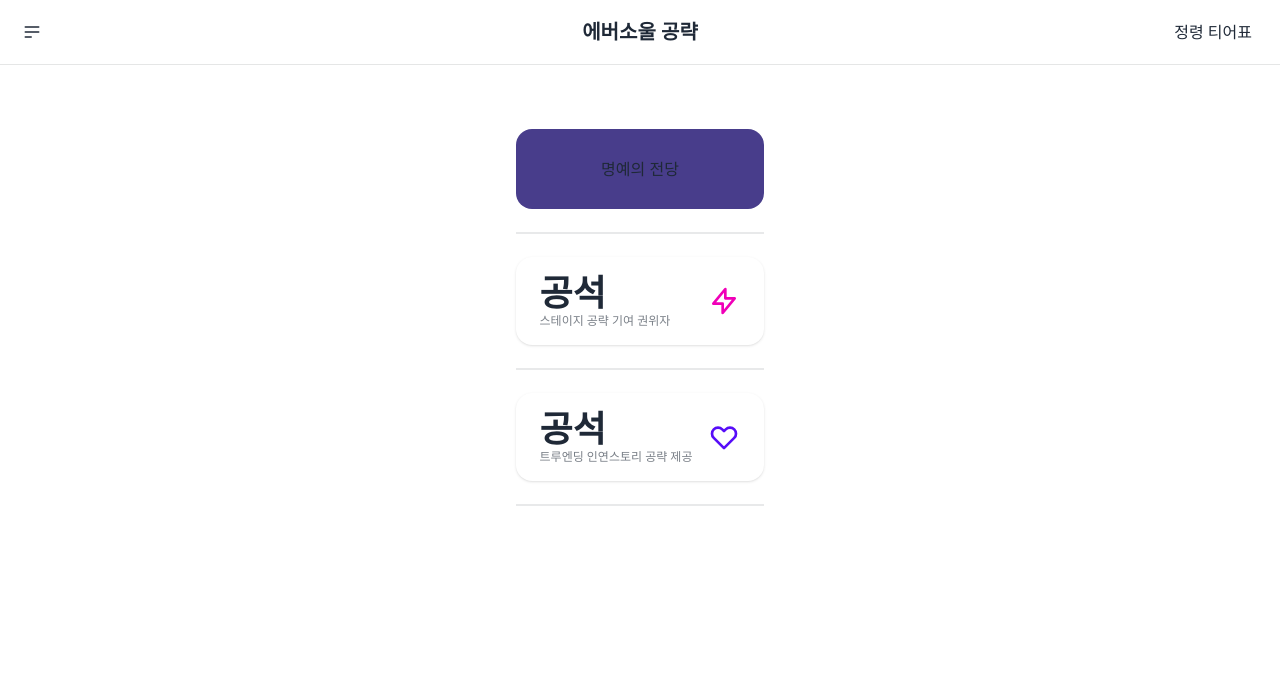
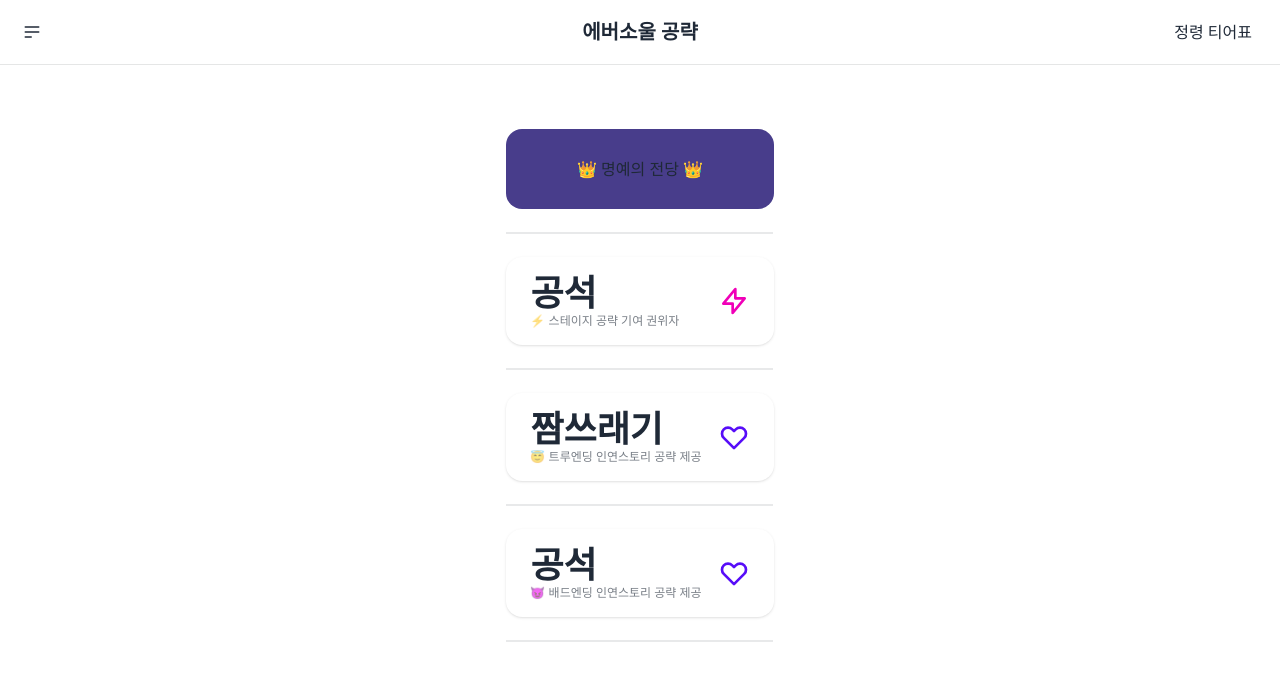
Before and after one commit to 5witchkr/eversoul, a SvelteKit app: page /rank in a window 1280 px wide. Shown: the top 680 px of the page. Built offline with nearby package versions, Linux system fonts and the light colour scheme.

Commit message:
feat: rank, stat route, mainpage route, C tier add

```diff
--- a/src/routes/+layout.svelte
+++ b/src/routes/+layout.svelte
@@ -15,6 +15,8 @@
       <ul tabindex="0" class="menu menu-compact dropdown-content mt-3 p-2 shadow bg-base-100 rounded-box w-52">
         <li><a href="/stage">스테이지 공략</a></li>
         <li><a href="/story">인연스토리 공략</a></li>
+        <li><a href="/stat">데이터 통계 <div class="badge badge-error">NEW</div></a></li>
+        <li><a href="/rank">명예의 전당 <div class="badge badge-error">NEW</div></a></li>
         <li><label for="my-modal2">문의사항 접수</label></li>
       </ul>
     </div>
--- a/src/routes/+page.svelte
+++ b/src/routes/+page.svelte
@@ -31,23 +31,33 @@
 
     <div class="divider"></div>
 
-      <div class=" ">
-        <h1 class="text-3xl font-bold">정령 티어표</h1>
-        <p class="py-6">최신 정령들의 성능 티어를 확인해보세요.</p>
-        <a href="/tier">
-          <button class="btn btn-info">바로가기</button>
-      </a>
-    </div>
+    <div class="max-w-md ">
+      <h1 class="text-3xl font-bold">인연스토리 공략</h1>
+      <p class="py-6">정령들의 인연스토리 공략입니다.</p>
+      <a href="/story">
+        <button class="btn btn-error">바로가기</button>
+    </a>
+  </div>
+
+  <div class="divider"></div>
+
+  <div class="max-w-md ">
+    <h1 class="text-3xl font-bold">정령 데이터 통계</h1>
+    <p class="py-6">공략 데이터 기반 여러가지 통계정보를 만나보세요</p>
+    <a href="/stat">
+      <button class="btn btn-accent">바로가기</button>
+  </a>
+</div>
 
     <div class="divider"></div>
 
-      <div class="max-w-md ">
-        <h1 class="text-3xl font-bold">인연스토리 공략</h1>
-        <p class="py-6">정령들의 인연스토리 공략입니다.</p>
-        <a href="/story">
-          <button class="btn btn-error">바로가기</button>
-      </a>
-    </div>
+    <div class=" ">
+      <h1 class="text-3xl font-bold">정령 티어표</h1>
+      <p class="py-6">최신 정령들의 성능 티어를 확인해보세요.</p>
+      <a href="/tier">
+        <button class="btn btn-info">바로가기</button>
+    </a>
+  </div>
 
     </div>
   </div>
--- a/src/routes/rank/+page.svelte
+++ b/src/routes/rank/+page.svelte
@@ -14,7 +14,7 @@
 
 
 
-        <div class="grid h-20 card bg-base-300 rounded-box place-items-center" style="background-color:darkslateblue;">명예의 전당</div>
+        <div class="grid h-20 card bg-base-300 rounded-box place-items-center" style="background-color:darkslateblue;">👑 명예의 전당 👑</div>
 
         <div class="divider"></div>
 
@@ -25,7 +25,7 @@
                     <svg xmlns="http://www.w3.org/2000/svg" fill="none" viewBox="0 0 24 24" class="inline-block w-8 h-8 stroke-current"><path stroke-linecap="round" stroke-linejoin="round" stroke-width="2" d="M13 10V3L4 14h7v7l9-11h-7z"></path></svg>
                   </div>
               <div class="stat-value">공석</div>
-              <div class="stat-desc">스테이지 공략 기여 권위자</div>
+              <div class="stat-desc">⚡ 스테이지 공략 기여 권위자</div>
             </div>
           </div>
 
@@ -36,13 +36,26 @@
                 <div class="stat-figure text-primary">
                     <svg xmlns="http://www.w3.org/2000/svg" fill="none" viewBox="0 0 24 24" class="inline-block w-8 h-8 stroke-current"><path stroke-linecap="round" stroke-linejoin="round" stroke-width="2" d="M4.318 6.318a4.5 4.5 0 000 6.364L12 20.364l7.682-7.682a4.5 4.5 0 00-6.364-6.364L12 7.636l-1.318-1.318a4.5 4.5 0 00-6.364 0z"></path></svg>
                   </div>
-              <div class="stat-value">공석</div>
-              <div class="stat-desc">트루엔딩 인연스토리 공략 제공</div>
+              <div class="stat-value">짬쓰래기</div>
+              <div class="stat-desc">😇 트루엔딩 인연스토리 공략 제공</div>
             </div>
           </div>
 
           <div class="divider"></div>
 
+          <div class="stats shadow">
+            <div class="stat">
+                <div class="stat-figure text-primary">
+                    <svg xmlns="http://www.w3.org/2000/svg" fill="none" viewBox="0 0 24 24" class="inline-block w-8 h-8 stroke-current"><path stroke-linecap="round" stroke-linejoin="round" stroke-width="2" d="M4.318 6.318a4.5 4.5 0 000 6.364L12 20.364l7.682-7.682a4.5 4.5 0 00-6.364-6.364L12 7.636l-1.318-1.318a4.5 4.5 0 00-6.364 0z"></path></svg>
+                  </div>
+              <div class="stat-value">공석</div>
+              <div class="stat-desc">😈 배드엔딩 인연스토리 공략 제공</div>
+            </div>
+          </div>
+
+          <div class="divider"></div>
+
+
   </div>
 </div>
 </div>
--- a/src/routes/tier/+page.svelte
+++ b/src/routes/tier/+page.svelte
@@ -45,6 +45,15 @@
     let BtierSouls = getB();
     getB();
 
+    async function getC(){
+        // 원격지 데이터를 fetch로 가져오기
+        const res = await fetch(`${apidomain}/api/soulcharacter/tier?tier=C`);
+        const json = await res.json(); // fetch 결과를 JSON 객체로 변환
+        return json;                   // JSON 객체 반환
+    }
+    let CtierSouls = getC();
+    getC();
+
 
 
     // mockdata for indexsing soulname
@@ -73,6 +82,7 @@
         <div class="badge badge-warning">S티어</div>
         <div class="badge badge-primary">A티어</div>
         <div class="badge badge-info">B티어</div>
+        <div class="badge badge-base-100">C티어</div>
     </div>
   </div>
 <div class="divider"></div>
@@ -136,3 +146,15 @@
 {/each}
 {/await}
 <div class="divider"></div>
+{#await CtierSouls}
+{:then souls} <!-- 정상 종료 후 처리 -->
+{#each souls as value}  <!-- 반복 횟수 변수 idx 선언 -->
+<div class="avatar indicator">
+    <span class="indicator-item badge badge-base-100">{value.name}</span>
+    <div class="w-20 h-20 rounded-lg">
+        <img src="https://eversoul.kakaogames.com/static/character/{soulIndex[value.id]}/img-thumb.png">
+    </div>
+  </div>
+{/each}
+{/await}
+<div class="divider"></div>
```
Also changed, not shown: src/routes/stat/+page.svelte (added).
